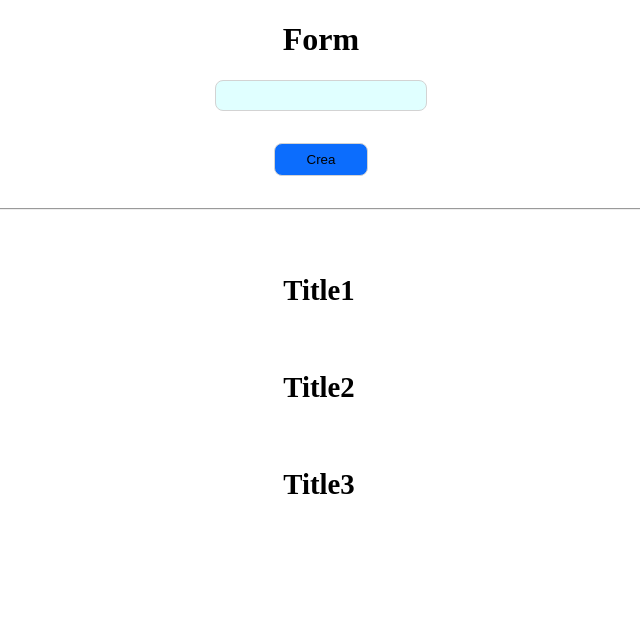
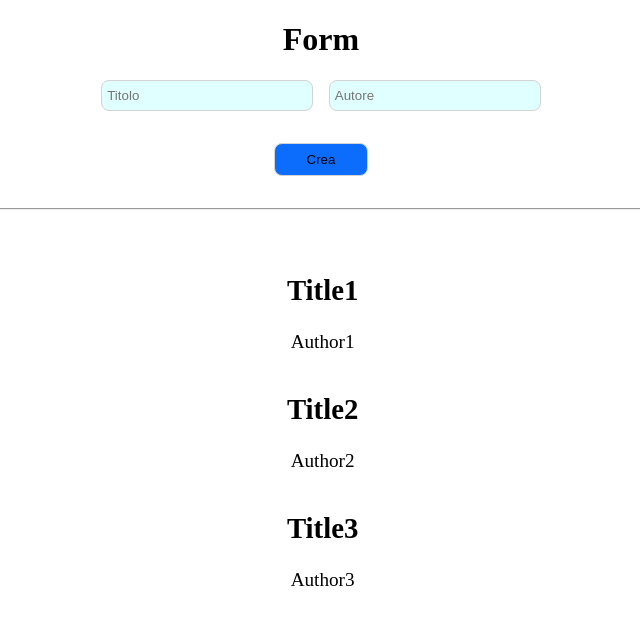
Before and after one commit to Mattia-Carbonera/react-form, a React app: page / in a window 1280 px wide. Shown: the top 624 px of the page, without its empty margins (319-959 px from the left). Built offline with nearby package versions, Linux system fonts and the light colour scheme; the HTML template or start-up script is replaced by a standard one.

Commit message:
add article modify 1

```diff
--- a/src/App.jsx
+++ b/src/App.jsx
@@ -4,11 +4,13 @@ import articles from "./db/articles";
 
 function App() {
   const [articlesList, setArticleList] = useState(articles);
-  const [input, setInput] = useState("");
+  const [inputTitle, setInputTitle] = useState("");
+  const [inputAuthor, setInputAuthor] = useState("");
 
   // click handler
   const handleInput = (e) => {
-    setInput(e.target.value);
+    setInputTitle(e.target.value);
+    setInputAuthor(e.target.value);
   };
 
   // submit handler
@@ -16,9 +18,23 @@ function App() {
     e.preventDefault();
 
     const newArticleList = [...articlesList];
-    newArticleList.push({ title: input });
+    newArticleList.push({ title: inputTitle, author: inputAuthor });
 
     setArticleList(newArticleList);
+  };
+
+  // edit item handler
+  const editItem = (modifyArticle, index) => {
+    const modifyArticleList = [...articlesList];
+
+    const newModifyArray = modifyArticleList.map((articleItem) =>
+      articleItem == modifyArticle
+        ? { title: "ciao", author: "ciao" }
+        : articleItem
+    );
+
+    console.log(newModifyArray);
+    setArticleList(newModifyArray);
   };
 
   // delete title handler
@@ -38,7 +54,9 @@ function App() {
         </div>
 
         <form onSubmit={articlesListHandler}>
-          <input type="text" onChange={handleInput} />
+          <input type="text" onChange={handleInput} placeholder="Titolo" />
+          <input type="text" onChange={handleInput} placeholder="Autore" />
+
           <button>Crea</button>
         </form>
 
@@ -48,10 +66,22 @@ function App() {
           <ul>
             {articlesList.map((article, index) => (
               <li key={index}>
-                <div className="title-container">
-                  <h2>{article.title}</h2>
-                  <button onClick={() => deleteItemHandler(article)}>
-                    <i className="fa-solid fa-trash"></i>
+                <div className="article-container">
+                  <div className="article-content">
+                    <h2>{article.title}</h2>
+                    <span>{article.author}</span>
+                  </div>
+                  <button
+                    onClick={() => editItem(article, index)}
+                    className="button"
+                  >
+                    <i className="fa-solid fa-pen-to-square edit"></i>
+                  </button>
+                  <button
+                    onClick={() => deleteItemHandler(article)}
+                    className="button"
+                  >
+                    <i className="fa-solid fa-trash trash"></i>
                   </button>
                 </div>
               </li>
--- a/src/css/index.css
+++ b/src/css/index.css
@@ -15,6 +15,7 @@ form > input {
   height: 20px;
   width: 200px;
   padding: 0.3rem;
+  margin: 0 0.5rem;
 }
 
 form > button {
@@ -40,20 +41,26 @@ hr {
   font-size: 1.2rem;
 }
 
-.articles-section button {
+.button {
   cursor: pointer;
 
-  margin: 1rem;
+  margin: 0.2rem;
 
   background-color: transparent;
   border: none;
 }
 
-.articles-section i {
-  color: red;
+.articles-section .edit {
+  color: green;
+  font-size: 1.2rem;
 }
 
-.title-container {
+.articles-section .trash {
+  color: red;
+  font-size: 1.2rem;
+}
+
+.article-container {
   display: flex;
   justify-content: center;
   align-items: center;
--- a/src/db/articles.js
+++ b/src/db/articles.js
@@ -1,12 +1,15 @@
 const articles = [
   {
     title: "Title1",
+    author: "Author1",
   },
   {
     title: "Title2",
+    author: "Author2",
   },
   {
     title: "Title3",
+    author: "Author3",
   },
 ];
 
```
